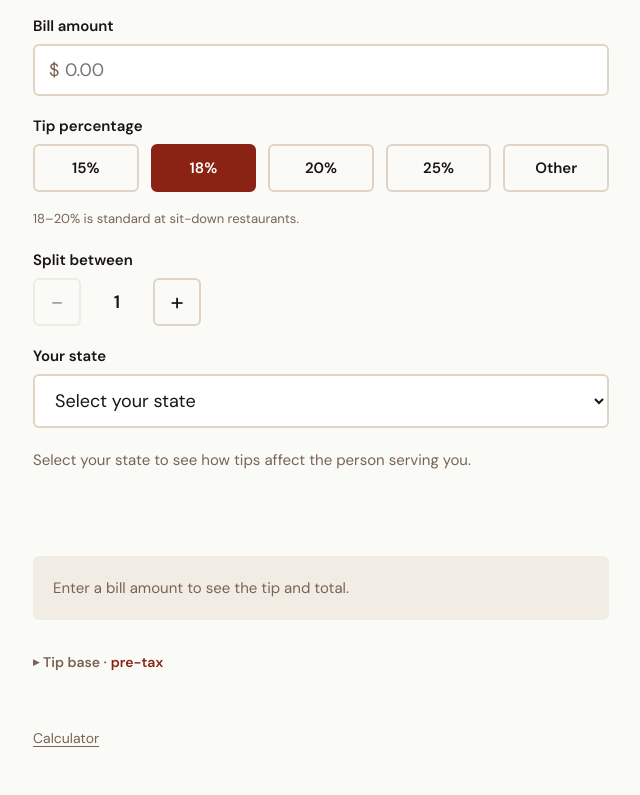
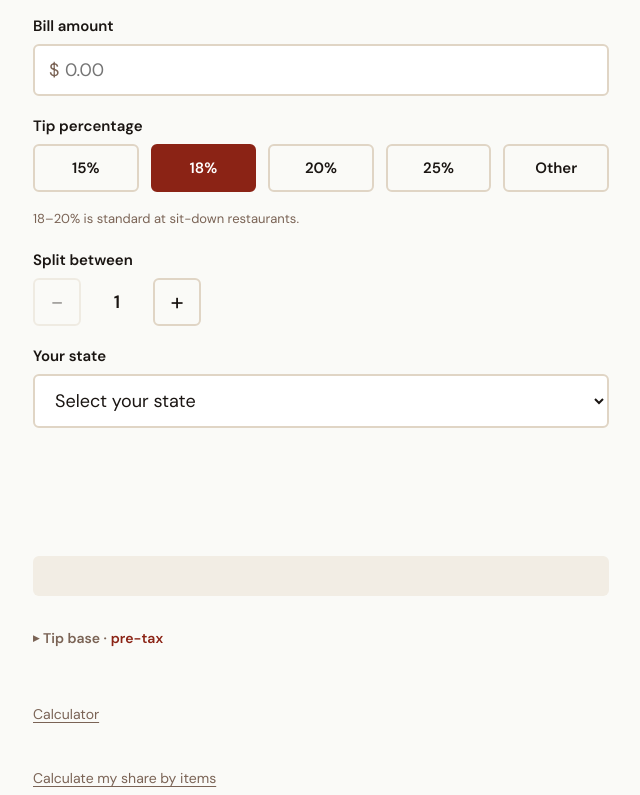
Before and after one commit to tsunamai/refriedlabs, a SvelteKit app: page /tools/tip-calculator in a window 1280 px wide. Shown: the part 406-1201 px from the top of the page, without its empty margins (319-959 px from the left). Built offline with nearby package versions, Linux system fonts and the light colour scheme.

Commit message:
chore: remove redundant placeholder text from result and state sections

```diff
--- a/src/routes/tools/tip-calculator/+page.svelte
+++ b/src/routes/tools/tip-calculator/+page.svelte
@@ -449,11 +449,7 @@
 
 	<!-- State-aware wage note -->
 	<div class="wage-slot">
-		{#if !stateChosen}
-			<p class="wage-prompt">
-				Select your state to see how tips affect the person serving you.
-			</p>
-		{:else}
+		{#if stateChosen}
 			<div class="signpost-box" role="note">
 				{#if oneFairWage}
 					<p>
@@ -503,8 +499,6 @@
 					<span class="result-value">{money(result.perPerson)} each (approximately)</span>
 				</div>
 			{/if}
-		{:else}
-			<p class="result-empty">Enter a bill amount to see the tip and total.</p>
 		{/if}
 	</section>
 
```
